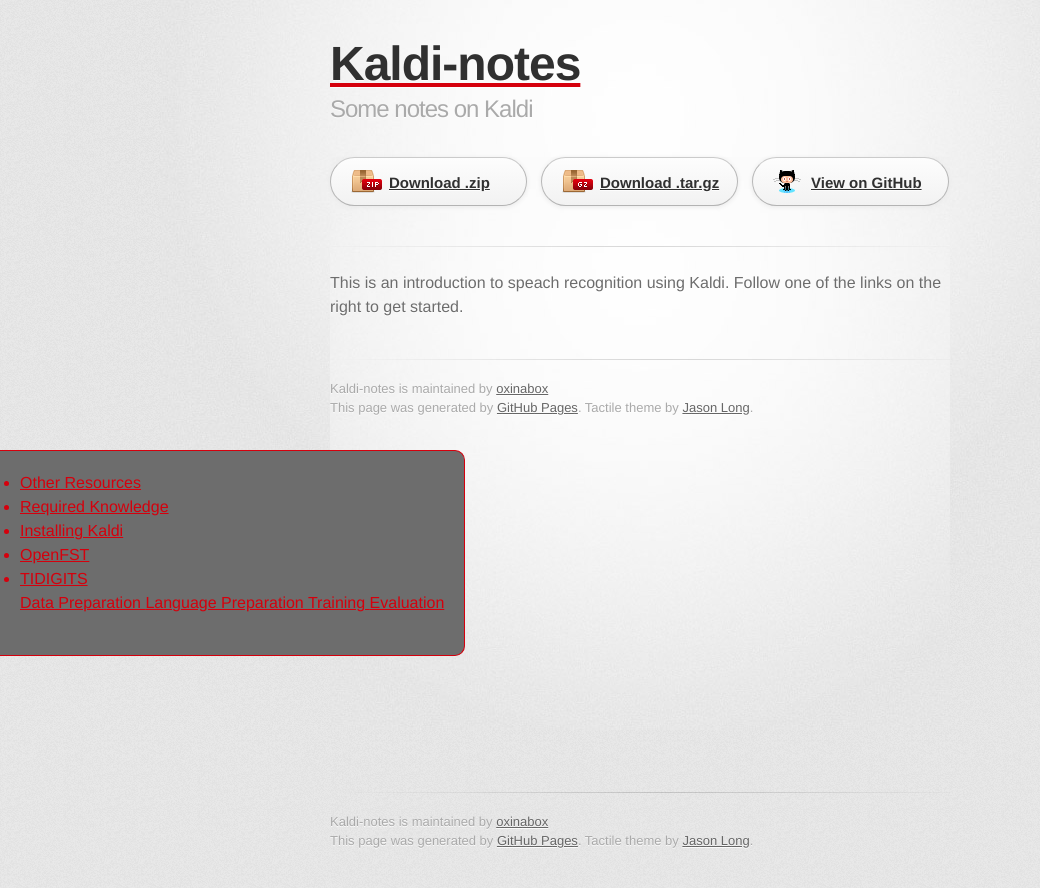
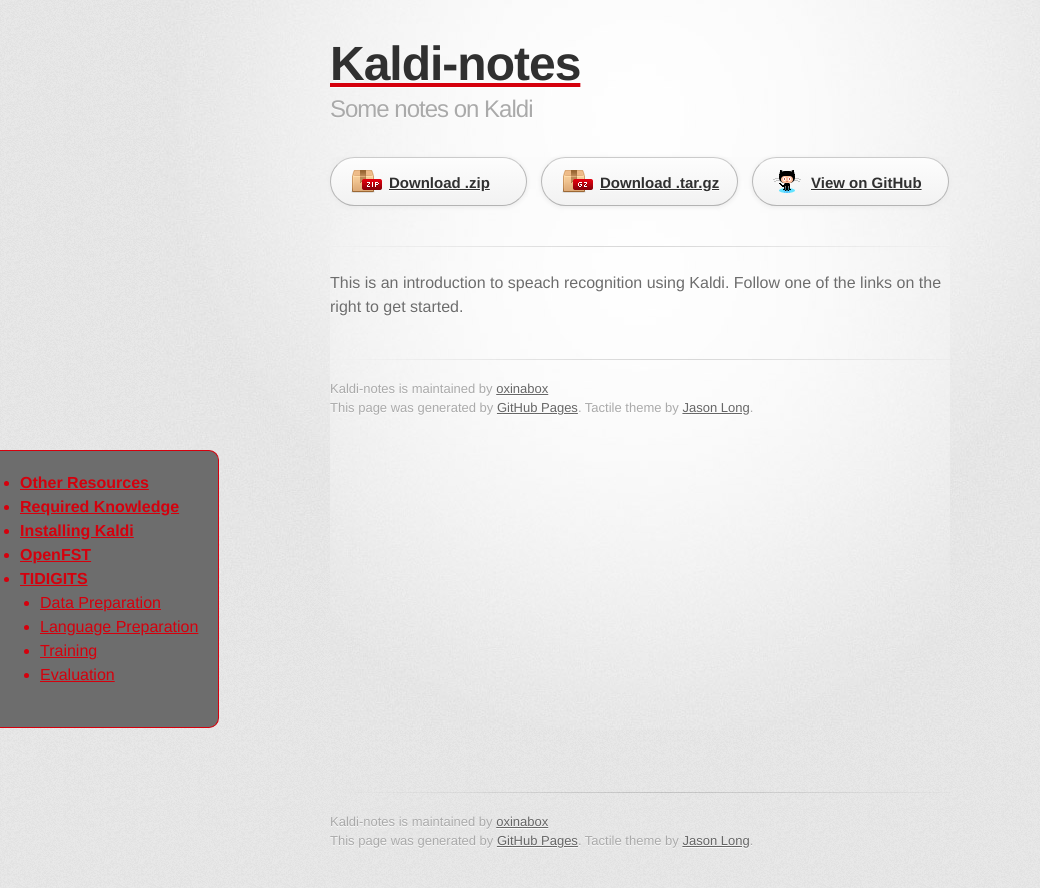
Before and after one commit to oxinabox/Kaldi-Notes, a Jekyll site: the page built from index.html, in a window 1280 px wide. Shown: the top 888 px of the page, without its empty margins (0-1040 px from the left). Built offline with Jekyll 4.4.1, drawn with Linux system fonts in a browser that asks for light colours; some web fonts are replaced; Markdown is read by kramdown in place of the engine named in the settings.

Commit message:
=quick submission.

```diff
--- a/_includes/nav.html
+++ b/_includes/nav.html
@@ -2,15 +2,17 @@
 <ul>
 {% for item in include.nav %}
     {% if item.subitems %}
- 	<li>
-        <a href="{{ site.baseurl }}{{ item.url }}" class="navtop navparent" >
+	<li class="navtop navparent" >
+        <a href="{{ site.baseurl }}{{ item.url }}">
 		{{ item.text }}
 		</a>
 		<ul>
 		{% for subitem in item.subitems %}
-			 <a href="{{ site.baseurl }}{{ subitem.url }}" class="navsub" >
-			{{ subitem.text }}
-			</a>
+            <li class="navsub">
+    			 <a href="{{ site.baseurl }}{{ subitem.url }}" >
+	    		{{ subitem.text }}
+		    	</a>
+            </li>
 
 		{% endfor %}
 		</ul>
@@ -18,11 +20,12 @@
 	</li>
 
     {% else %}
-  	<li>
+	<li class="navtop" >
+        <a href="{{ site.baseurl }}{{ item.url }}">
          <a href="{{ site.baseurl }}{{ item.url }}" class="navtop" >
 		{{ item.text }}
 		</a>
- 	</li>
+	</li>
 	{% endif %}
 
 
--- a/stylesheets/stylesheet.css
+++ b/stylesheets/stylesheet.css
@@ -122,6 +122,14 @@
 
 }
 
+.navtop {
+  font-weight: bold;
+}
+
+
+.navsub{
+  font-weight: normal;
+}
 
 
 a.button {
```
